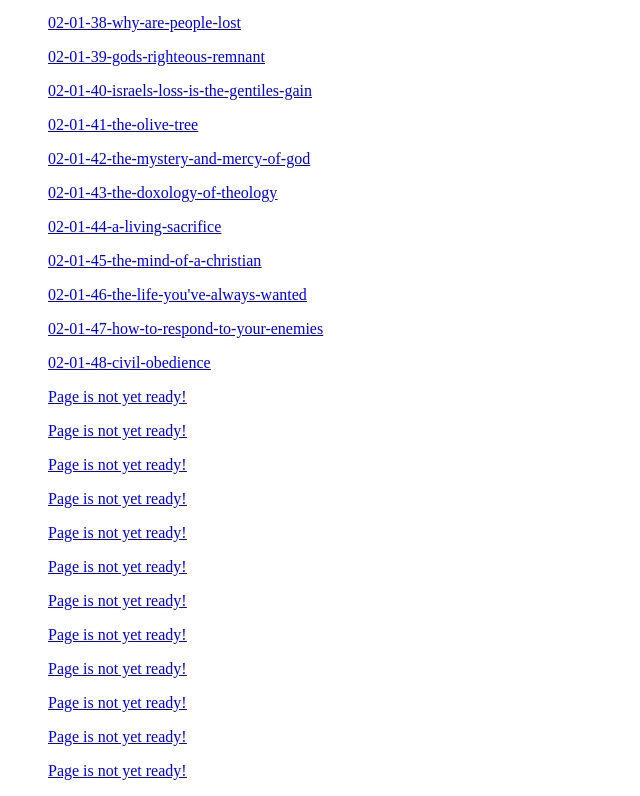
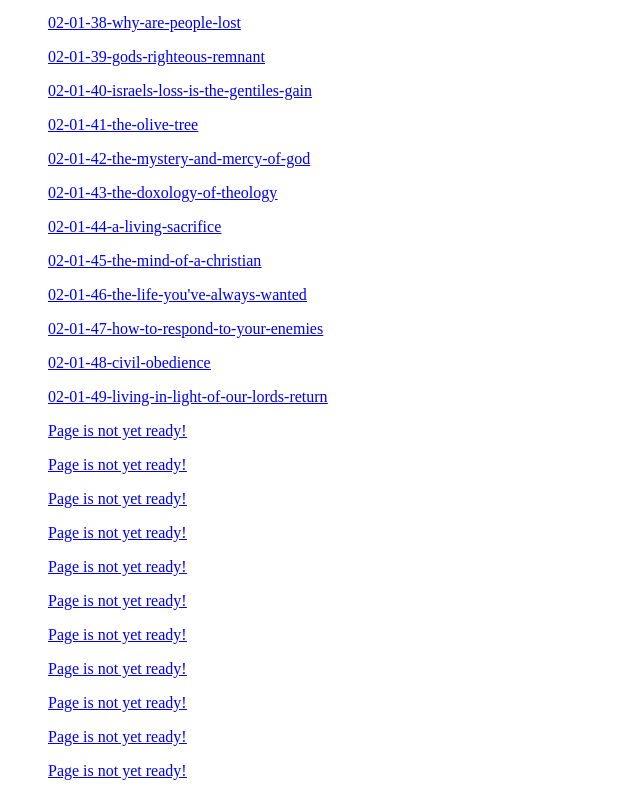
Before and after one commit to pcfix-ocn/my-personal-web, a plain HTML site: page index.html in a window 1280 px wide. Shown: the part 1376-2172 px from the top of the page, without its empty margins (0-640 px from the left). Drawn offline with Linux system fonts and the light colour scheme.

Commit message:
File update

```diff
--- a/index.html
+++ b/index.html
@@ -154,7 +154,7 @@
       <a href="https://audio.com/horace-f/audio/02-01-48-civil-obedience" target="_blank">02-01-48-civil-obedience</a>
     </ul>
     <ul>
-      <a href="./page-missing.html" target="_blank">Page is not yet ready!</a>
+      <a href="https://audio.com/horace-f/audio/02-01-49-living-in-light-of-our-lords-return" target="_blank">02-01-49-living-in-light-of-our-lords-return</a>
     </ul>
     <ul>
       <a href="./page-missing.html" target="_blank">Page is not yet ready!</a>
```
